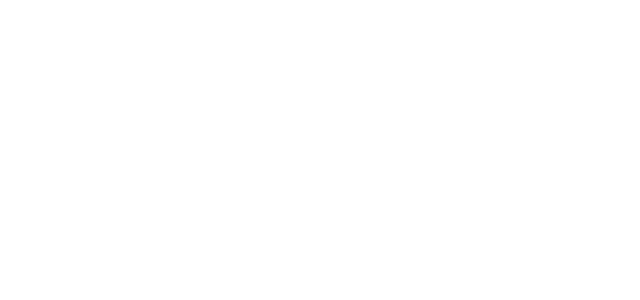
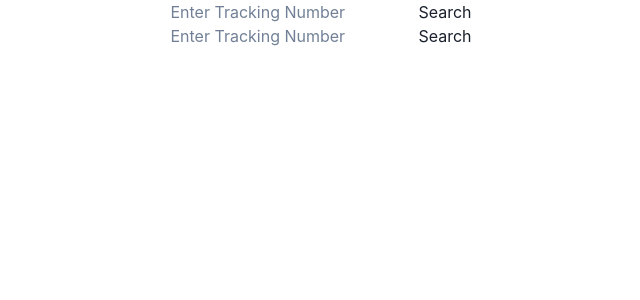
Before and after one commit to hrtechplus/InspiredTech-Tracking, a React (Create React App) app in the folder frontend/: page / in a window 1280 px wide. Shown: the top 300 px of the page, without its empty margins (319-959 px from the left). Built offline with nearby package versions, Linux system fonts and the light colour scheme.

Commit message:
Update App.js
lowercase to uppercase

```diff
--- a/frontend/src/App.js
+++ b/frontend/src/App.js
@@ -1,9 +1,9 @@
 import "./App.css";
-import userTrakingSearch from "./trackingComponent/user/ParcelForm";
+import UserTrakingSearch from "./trackingComponent/user/ParcelForm";
 function App() {
   return (
     <div className="App">
-      <userTrakingSearch />
+      <UserTrakingSearch />
     </div>
   );
 }
```
